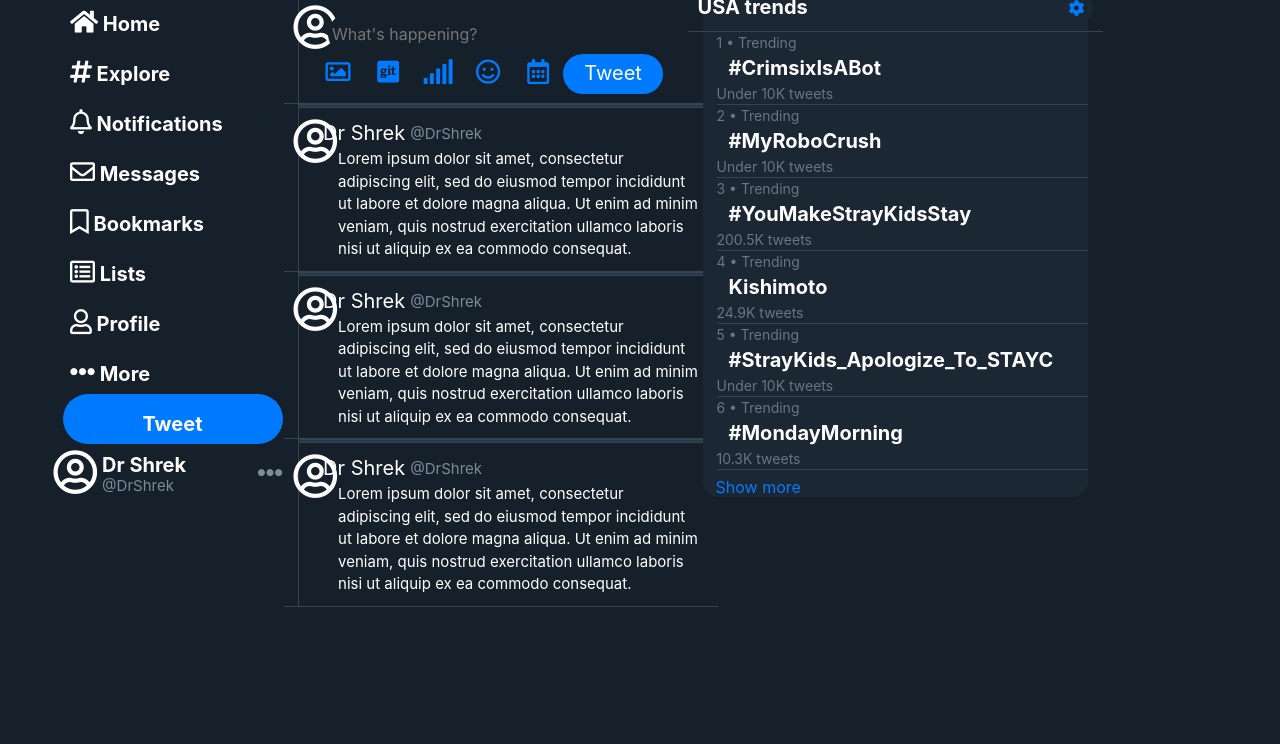
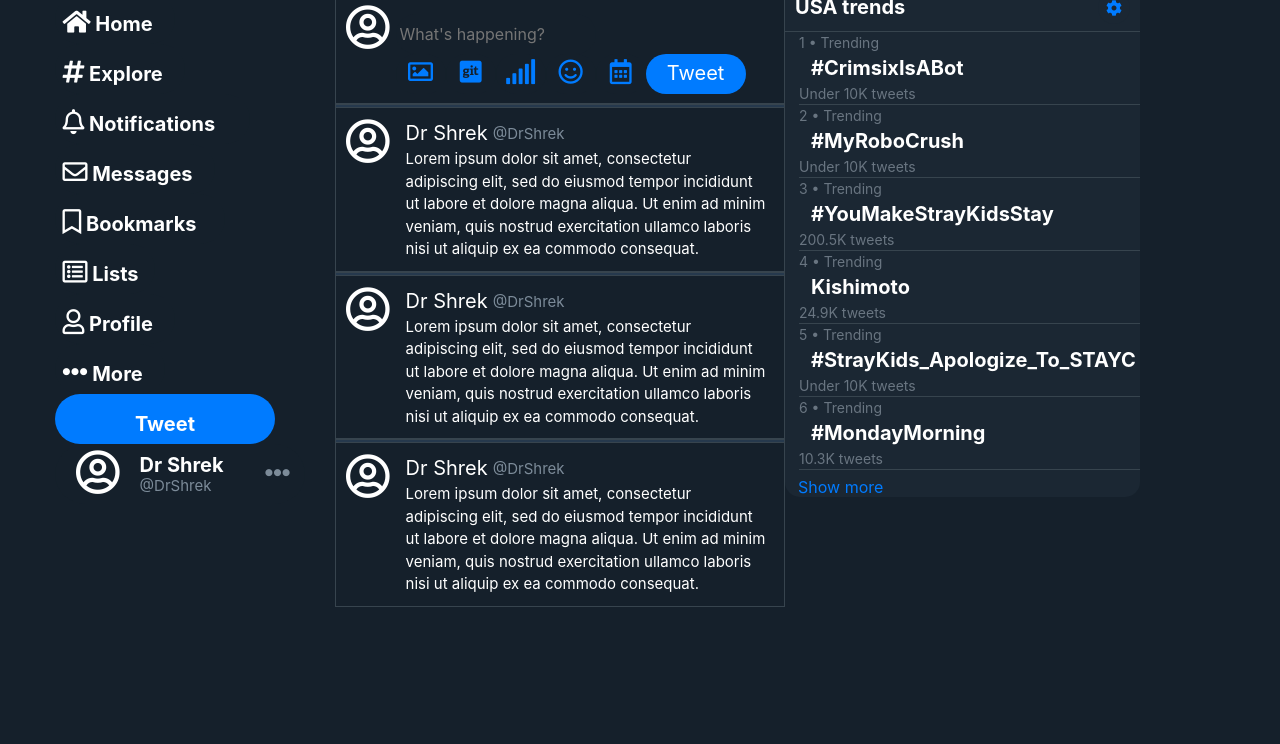
Before and after one commit to VecroKatas/hazker, a website: page index.html in a window 1280 px wide. Shown: the part 56-800 px from the top of the page. Drawn offline with nearby package versions, Linux system fonts and the light colour scheme.

Commit message:
Margin fix

```diff
--- a/stylesheet/index.css
+++ b/stylesheet/index.css
@@ -1,3 +1,8 @@
+.row{
+  margin-left: 0px !important;
+  margin-right: 0px !important;
+}
+
 body, html{
   margin: 0;
   background-color: rgb(21, 32, 43);
@@ -301,6 +306,14 @@ body, html{
 	height: 515px;
 }
 
+.trend{
+  background-color: rgb(27,39,51);
+}
+
+.trend:hover{
+  background-color: rgb(46, 60, 75);
+}
+
 .country{
   height: 50px;
   border-bottom: 1px solid rgb(55,68,78);
```
